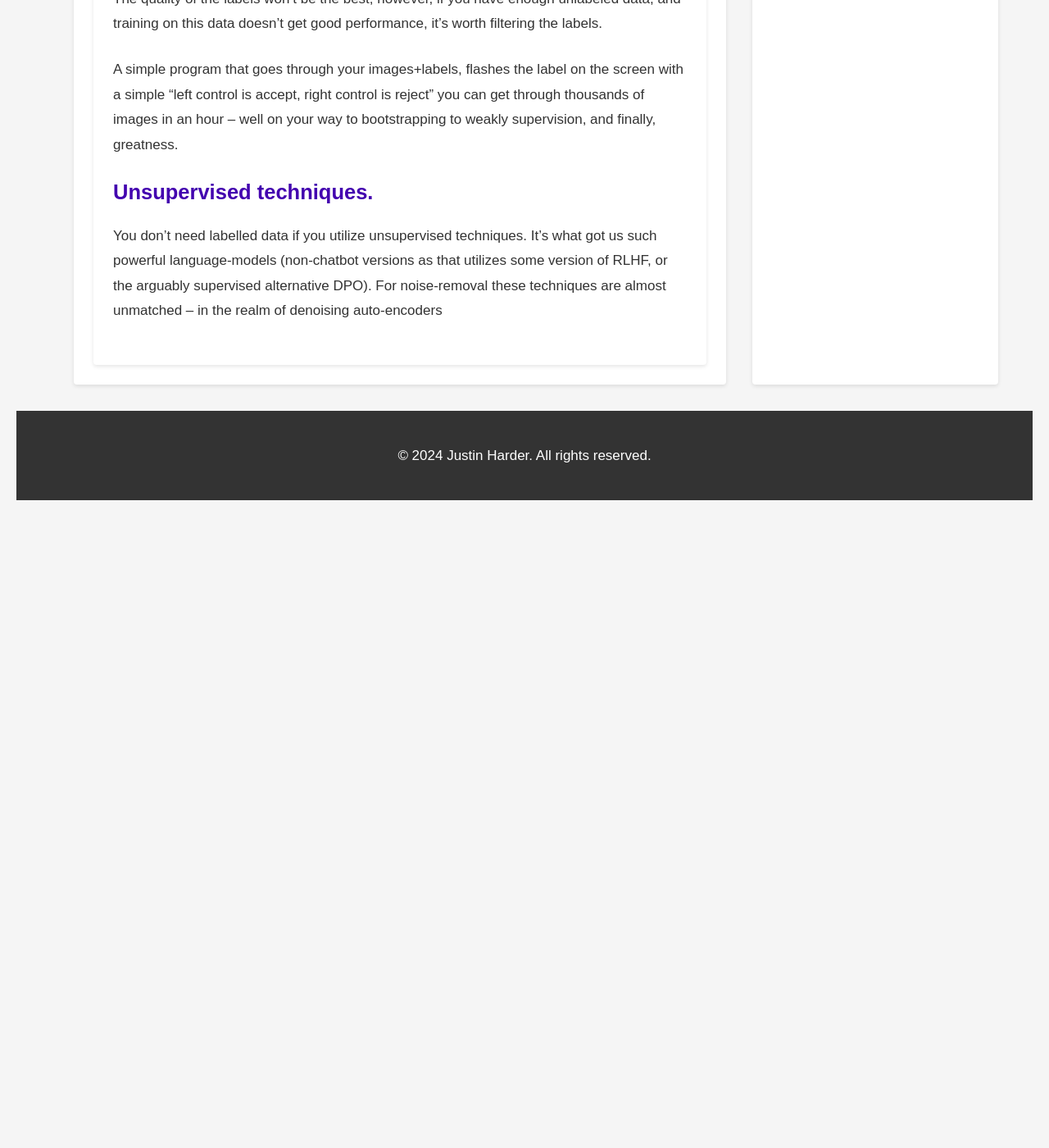
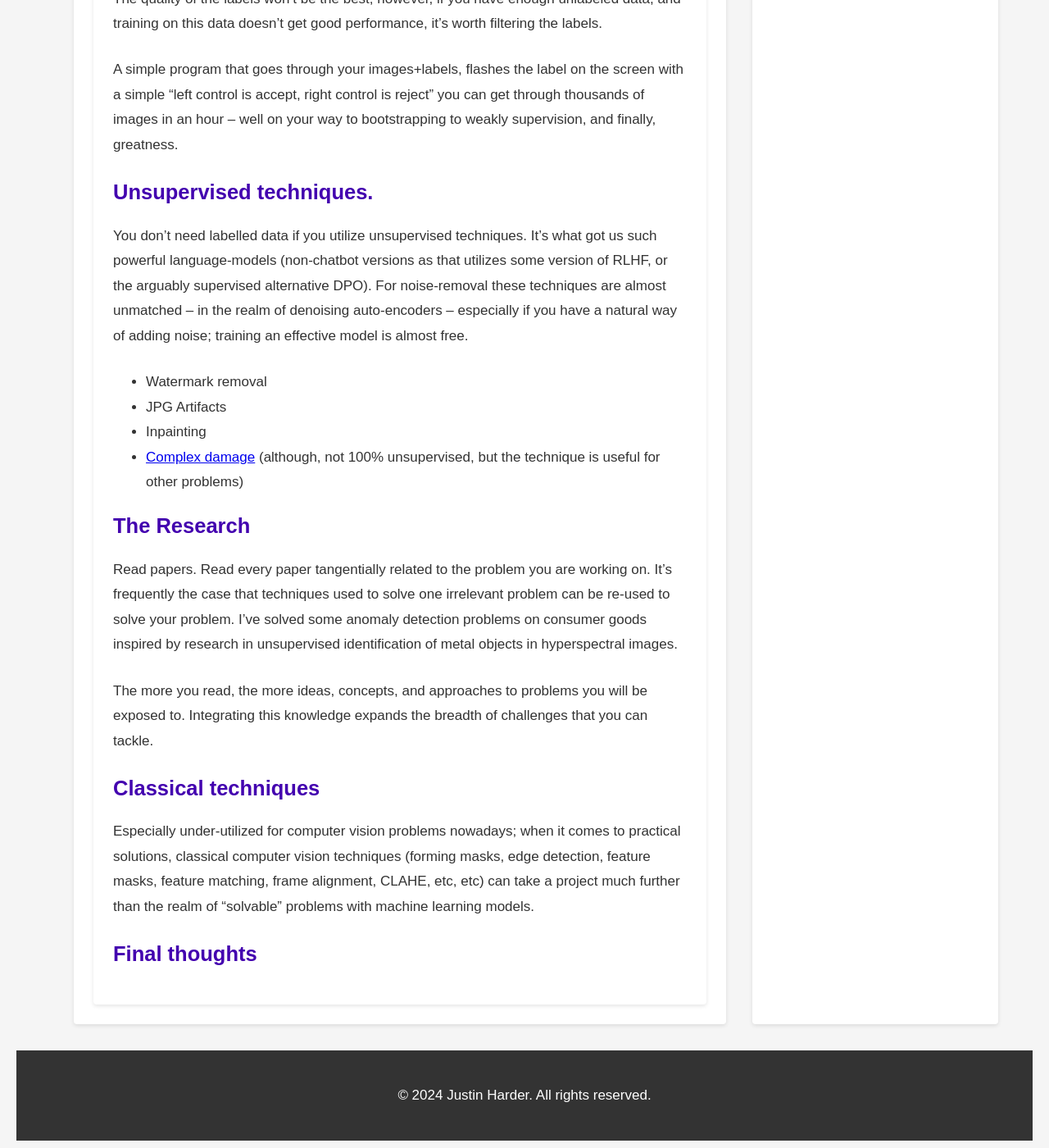
Before and after one commit to JustinTienken-Harder/JustinTienken-Harder.github.io, a Jekyll site: the page built from _posts/2025-01-27-overcoming-data-limitations.md, in a window 1280 px wide and 1400 px high, scrolled down 7051 px. Shown: the whole window at 82% size. Built offline with Jekyll 4.4.1, drawn with Linux system fonts in a browser that asks for light colours; formulas are drawn with MathJax 3; before the commit the page ends 7681 px from its top, so only the background shows below that.

Commit message:
added updated projects

```diff
--- a/_posts/2025-01-27-overcoming-data-limitations.md
+++ b/_posts/2025-01-27-overcoming-data-limitations.md
@@ -97,4 +97,23 @@ A simple program that goes through your images+labels, flashes the label on the
 
 ## Unsupervised techniques.
 
-You don't need labelled data if you utilize unsupervised techniques. It's what got us such powerful language-models (non-chatbot versions as that utilizes some version of RLHF, or the arguably supervised alternative DPO). For noise-removal these techniques are almost unmatched -- in the realm of denoising auto-encoders
+You don't need labelled data if you utilize unsupervised techniques. It's what got us such powerful language-models (non-chatbot versions as that utilizes some version of RLHF, or the arguably supervised alternative DPO). For noise-removal these techniques are almost unmatched -- in the realm of denoising auto-encoders -- especially if you have a natural way of adding noise; training an effective model is almost free.
+
+- Watermark removal
+- JPG Artifacts
+- Inpainting
+- [Complex damage](https://github.com/microsoft/Bringing-Old-Photos-Back-to-Life) (although, not 100% unsupervised, but the technique is useful for other problems)
+
+## The Research
+
+Read papers. Read every paper tangentially related to the problem you are working on. It's frequently the case that techniques used to solve one irrelevant problem can be re-used to solve your problem. I've solved some anomaly detection problems on consumer goods inspired by research in unsupervised identification of metal objects in hyperspectral images.
+
+The more you read, the more ideas, concepts, and approaches to problems you will be exposed to. Integrating this knowledge expands the breadth of challenges that you can tackle.
+
+
+## Classical techniques
+
+Especially under-utilized for computer vision problems nowadays; when it comes to practical solutions, classical computer vision techniques (forming masks, edge detection, feature masks, feature matching, frame alignment, CLAHE, etc, etc) can take a project much further than the realm of "solvable" problems with machine learning models.
+
+
+## Final thoughts
```
Also changed, not shown: pages/projects.md (+1 -1 lines).
